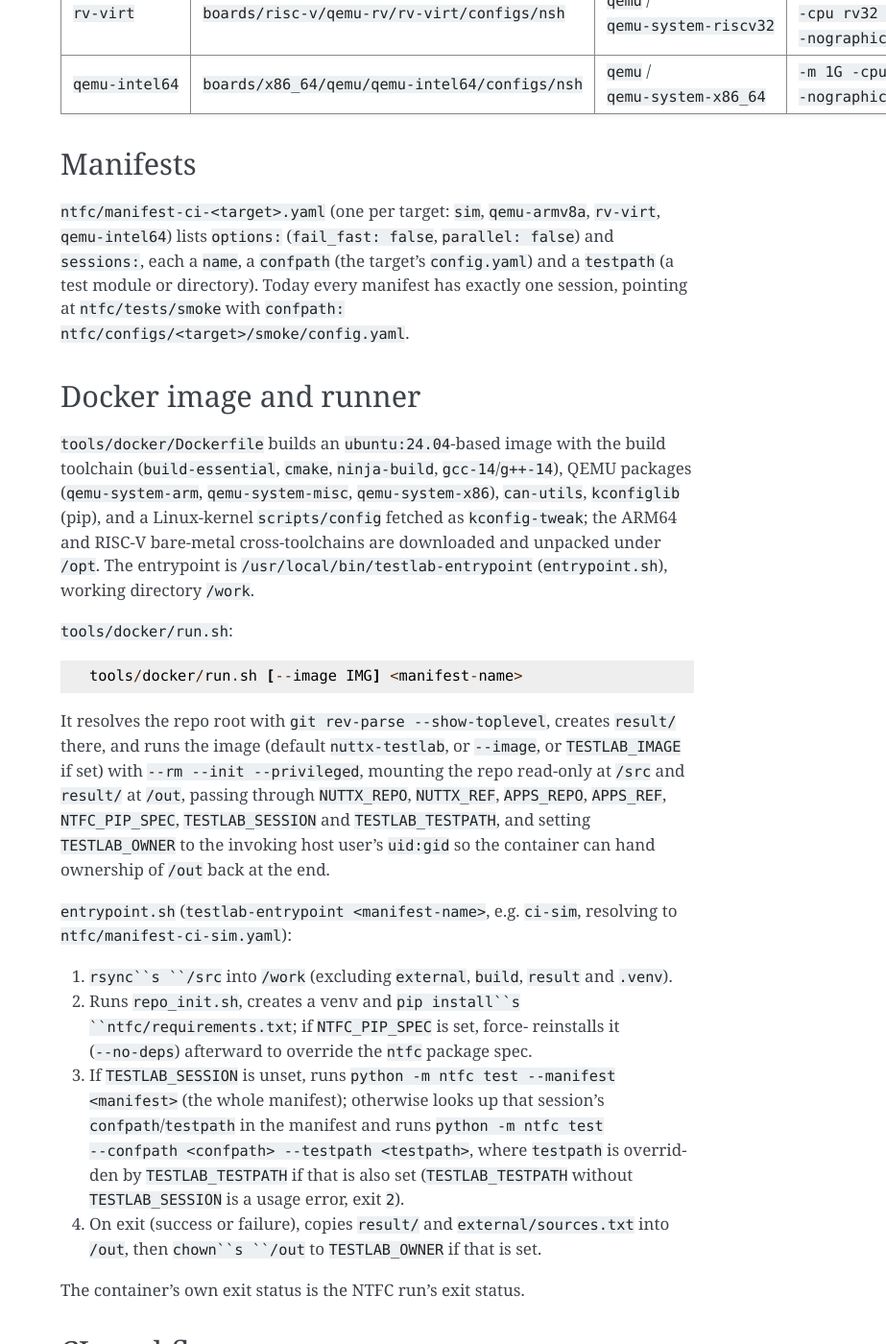
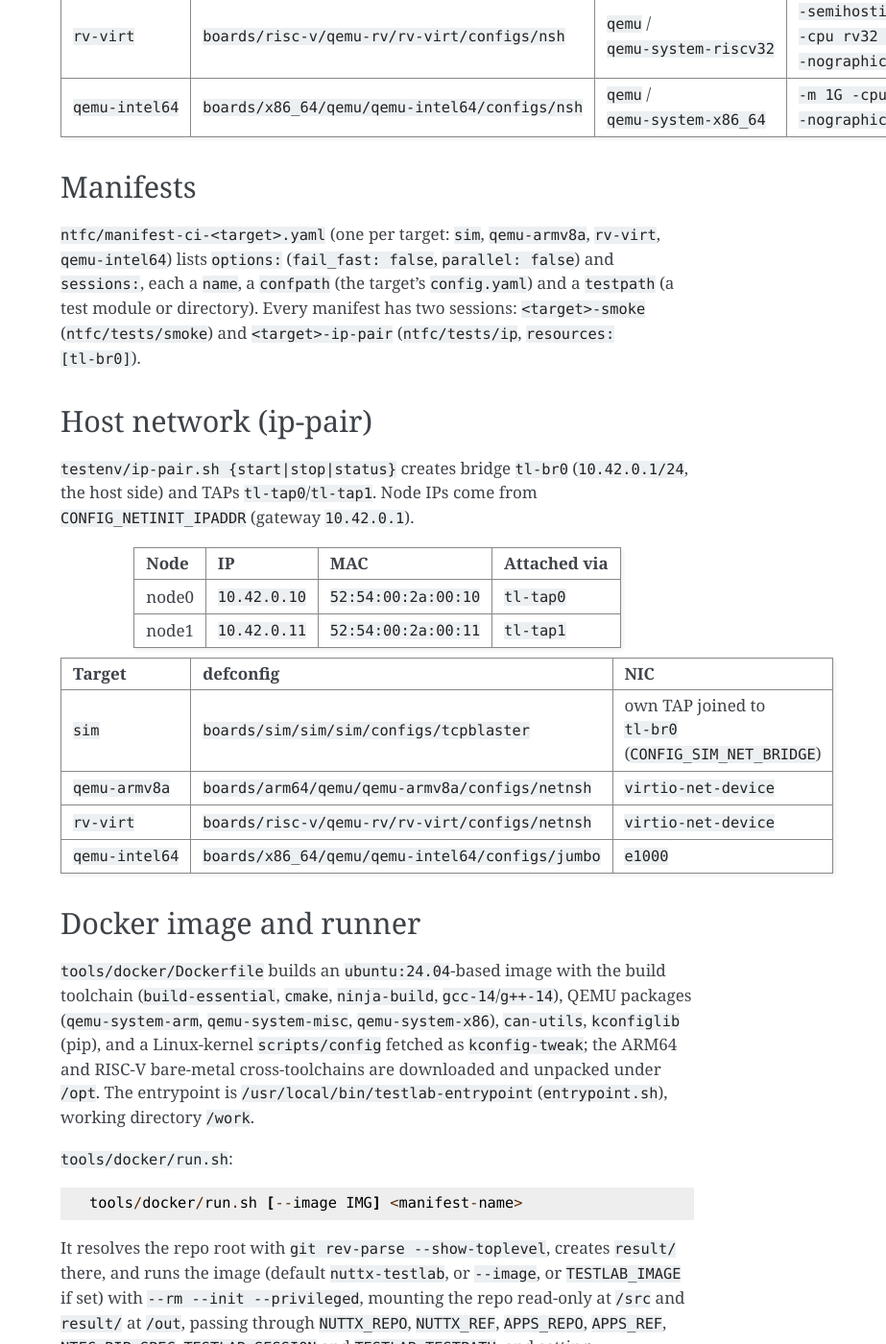
Before and after one commit to railab/nuttx-testlab, a Sphinx documentation site: the page built from Documentation/architecture.rst, in a window 1280 px wide and 1400 px high, scrolled down 3672 px. Shown: the whole window at 96% size, without its empty margins (357-1280 px from the left). Built offline with Sphinx 7.4.7, drawn with Linux system fonts in a browser that asks for light colours; some of the changed text lies outside the part shown.

Commit message:
ntfc/ip: Add ip-pair two-node scenario.
Two NuttX nodes and the host on a Linux bridge (tl-br0), verifying
ping and nettl TCP/UDP data integrity node-to-node and host-to-node
on sim, qemu-armv8a, rv-virt and qemu-intel64.
* testenv/ip-pair.sh: bridge and TAP setup, started by the Docker
  entrypoint for every testenv script.
* ntfc: ip-pair configs and manifest sessions, host-side helpers,
  cleanup of servers left running by a failed test.
* qemu-intel64: node-to-node tests are strict xfail, e1000 drops
  broadcast ARP requests (apache/nuttx#20470).
* tools/ci/check-docs.py: detect sessions by target prefix.

Assisted-by: Claude:claude-opus-5-5
Signed-off-by: raiden00pl <raiden00@railab.me>

```diff
--- a/Documentation/architecture.rst
+++ b/Documentation/architecture.rst
@@ -150,8 +150,9 @@ verdict line.
 NTFC configs
 ------------
 
-Each target has one NTFC config at
-``ntfc/configs/<target>/smoke/config.yaml``, keyed under ``config:``
+Each target has one NTFC config per scenario at
+``ntfc/configs/<target>/<scenario>/config.yaml`` (``smoke`` below,
+``ip-pair`` in `Host network (ip-pair)`_), keyed under ``config:``
 (``cwd: './external'``, ``build_dir: './build/<target>/smoke'``, ``kv:``
 overrides on top of an upstream ``defconfig``) and ``product:`` (one
 ``core0`` running the built image). ``ntfc/tests/ntfc.yaml`` declares
@@ -200,9 +201,51 @@ Manifests
 ``qemu-armv8a``, ``rv-virt``, ``qemu-intel64``) lists ``options:``
 (``fail_fast: false``, ``parallel: false``) and ``sessions:``, each a
 ``name``, a ``confpath`` (the target's ``config.yaml``) and a
-``testpath`` (a test module or directory). Today every manifest has
-exactly one session, pointing at ``ntfc/tests/smoke`` with
-``confpath: ntfc/configs/<target>/smoke/config.yaml``.
+``testpath`` (a test module or directory). Every manifest has two
+sessions: ``<target>-smoke`` (``ntfc/tests/smoke``) and
+``<target>-ip-pair`` (``ntfc/tests/ip``, ``resources: [tl-br0]``).
+
+Host network (ip-pair)
+----------------------
+
+``testenv/ip-pair.sh {start|stop|status}`` creates bridge ``tl-br0``
+(``10.42.0.1/24``, the host side) and TAPs ``tl-tap0``/``tl-tap1``.
+Node IPs come from ``CONFIG_NETINIT_IPADDR`` (gateway ``10.42.0.1``).
+
+.. list-table::
+   :header-rows: 1
+
+   * - Node
+     - IP
+     - MAC
+     - Attached via
+   * - node0
+     - ``10.42.0.10``
+     - ``52:54:00:2a:00:10``
+     - ``tl-tap0``
+   * - node1
+     - ``10.42.0.11``
+     - ``52:54:00:2a:00:11``
+     - ``tl-tap1``
+
+.. list-table::
+   :header-rows: 1
+
+   * - Target
+     - defconfig
+     - NIC
+   * - ``sim``
+     - ``boards/sim/sim/sim/configs/tcpblaster``
+     - own TAP joined to ``tl-br0`` (``CONFIG_SIM_NET_BRIDGE``)
+   * - ``qemu-armv8a``
+     - ``boards/arm64/qemu/qemu-armv8a/configs/netnsh``
+     - ``virtio-net-device``
+   * - ``rv-virt``
+     - ``boards/risc-v/qemu-rv/rv-virt/configs/netnsh``
+     - ``virtio-net-device``
+   * - ``qemu-intel64``
+     - ``boards/x86_64/qemu/qemu-intel64/configs/jumbo``
+     - ``e1000``
 
 Docker image and runner
 ------------------------
@@ -239,7 +282,7 @@ container can hand ownership of ``/out`` back at the end.
 2. Runs ``repo_init.sh``, creates a venv and ``pip install``s
    ``ntfc/requirements.txt``; if ``NTFC_PIP_SPEC`` is set, force-
    reinstalls it (``--no-deps``) afterward to override the ``ntfc``
-   package spec.
+   package spec. Runs ``start`` on every ``testenv/*.sh``.
 3. If ``TESTLAB_SESSION`` is unset, runs
    ``python -m ntfc test --manifest <manifest>`` (the whole manifest);
    otherwise looks up that session's ``confpath``/``testpath`` in the
@@ -248,7 +291,8 @@ container can hand ownership of ``/out`` back at the end.
    where ``testpath`` is overridden by ``TESTLAB_TESTPATH`` if that is
    also set (``TESTLAB_TESTPATH`` without ``TESTLAB_SESSION`` is a
    usage error, exit ``2``).
-4. On exit (success or failure), copies ``result/`` and
+4. On exit (success or failure), runs ``stop`` on every
+   ``testenv/*.sh``, copies ``result/`` and
    ``external/sources.txt`` into ``/out``, then ``chown``s ``/out`` to
    ``TESTLAB_OWNER`` if that is set.
 
```
Also changed, not shown: AGENTS.md (+1 -0 lines), Documentation/test-cases.rst (+33 -0 lines), 14 other files.
